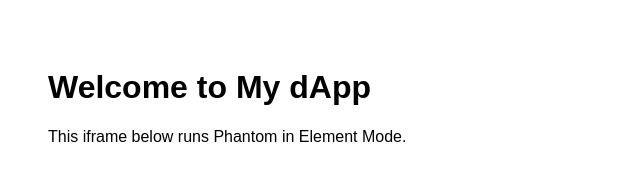
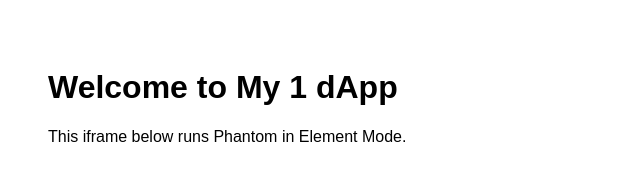
Before and after one commit to tdoxeigo1/phantom-element-mode-demo, a plain HTML site: page index.html in a window 1280 px wide. Shown: the whole page, without its empty margins (0-640 px from the left). Drawn offline with Linux system fonts and the light colour scheme.

Commit message:
Update index.html

```diff
--- a/index.html
+++ b/index.html
@@ -9,7 +9,7 @@
   </style>
 </head>
 <body>
-  <h1>Welcome to My dApp</h1>
+  <h1>Welcome to My  1 dApp</h1>
   <p>This iframe below runs Phantom in Element Mode.</p>
 
   <iframe
```
